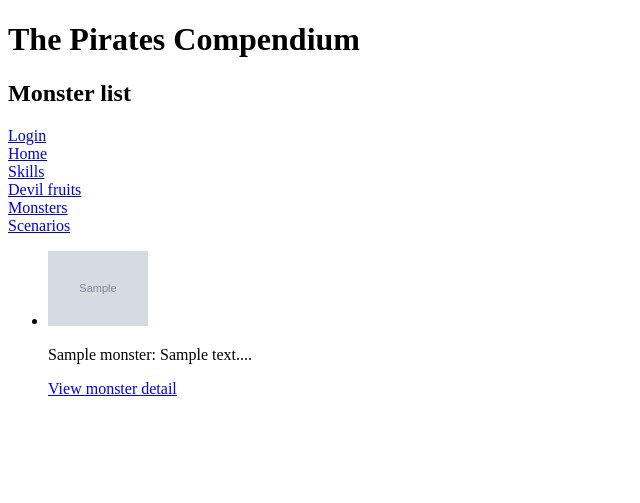
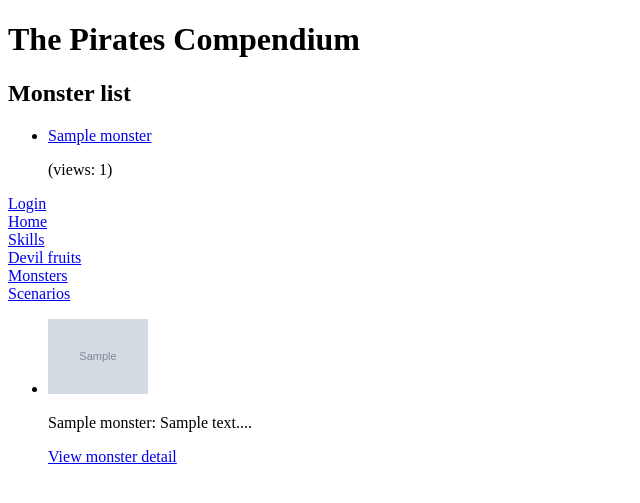
Before and after one commit to SerhiiHryniuk/the-pirates-compendium, a Django app: page /compendium/monster/ in a window 1280 px wide. Shown: the top 503 px of the page, without its empty margins (0-640 px from the left). Run offline with Django 5.2, Linux system fonts and the light colour scheme; tables that the repository leaves empty hold one stand-in row (values such as "Sample post"); grey boxes marked "Sample" are stand-in pictures.

Commit message:
feat: add 3 top viewed monsters section to list page

```diff
--- a/compendium/views.py
+++ b/compendium/views.py
@@ -181,6 +181,11 @@ class MonsterListView(ListView):
     template_name = 'compendium/monster_list.html'
     context_object_name = 'monster_list'
     paginate_by = 5
+
+    def get_context_data(self, **kwargs):
+        context = super().get_context_data(**kwargs)
+        context['top_monsters'] = Monster.objects.order_by('-view_count', 'name')[:3]
+        return context
 
 
 class MonsterCreateView(CreateView):
--- a/templates/compendium/monster_list.html
+++ b/templates/compendium/monster_list.html
@@ -7,6 +7,14 @@
 <body>
   <h1>The Pirates Compendium</h1>
   <h2>Monster list</h2>
+  <ul>
+    {% for monster in top_monsters %}
+      <li>
+        <a href="{% url "compendium:monster_detail" slug=monster.slug %}">{{ monster.name }}</a>
+        <p>(views: {{ monster.view_count }})</p>
+      </li>
+    {% endfor %}
+  </ul>
   {% if user.is_authenticated %}
     <p>User: {{ user.username }}</p>
     <form action="{% url "logout" %}" method=post>
```
